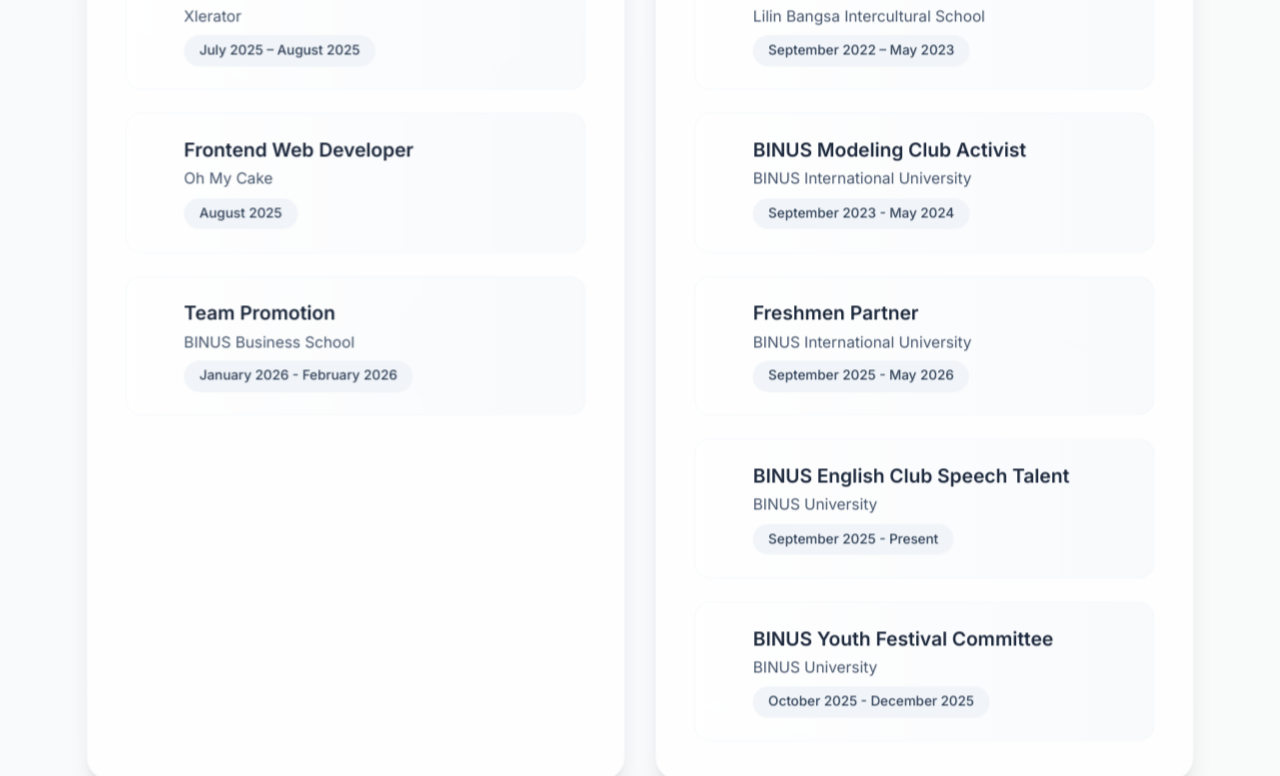
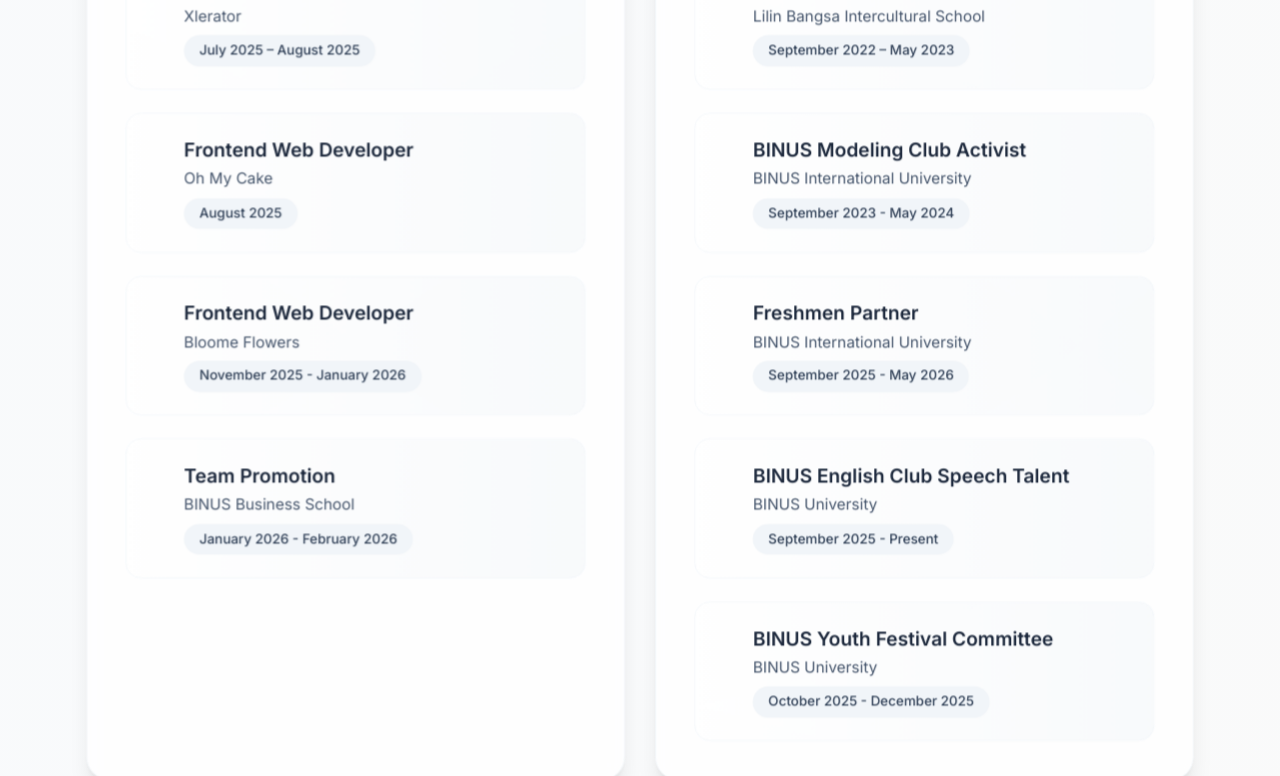
Before and after one commit to RafaelAngeloChristianto/portfolio-website, a React (Vite) app: page / in a window 1280 px wide. Shown: the part 2384-3160 px from the top of the page. Built offline with nearby package versions, Linux system fonts and the light colour scheme; a web font is replaced by a local one.

Commit message:
bloome flowers

```diff
--- a/src/screens/HomeScreen.tsx
+++ b/src/screens/HomeScreen.tsx
@@ -312,6 +312,11 @@
                   period: "August 2025",
                 },
                 {
+                  role: "Frontend Web Developer",
+                  company: "Bloome Flowers",
+                  period:"November 2025 - January 2026",
+                },
+                {
                   role: "Team Promotion",
                   company: "BINUS Business School",
                   period: "January 2026 - February 2026",
```
